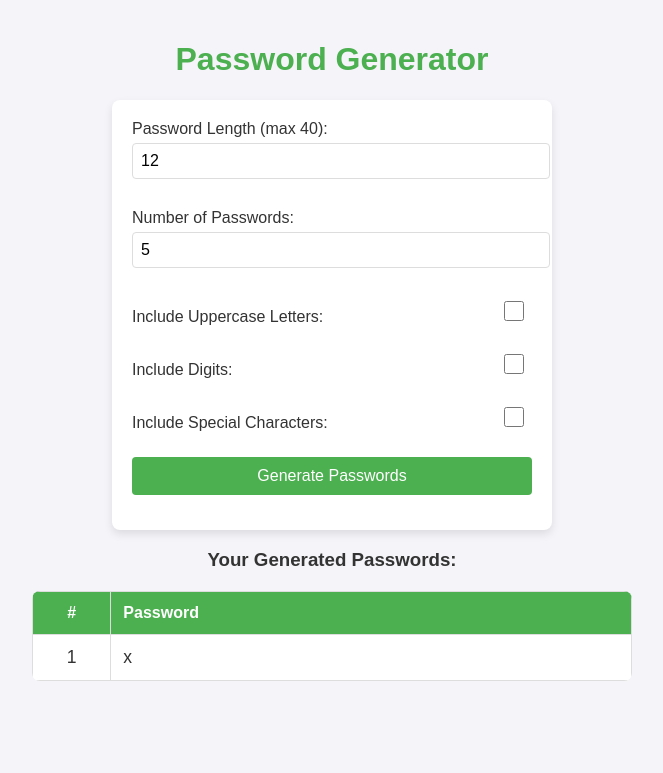
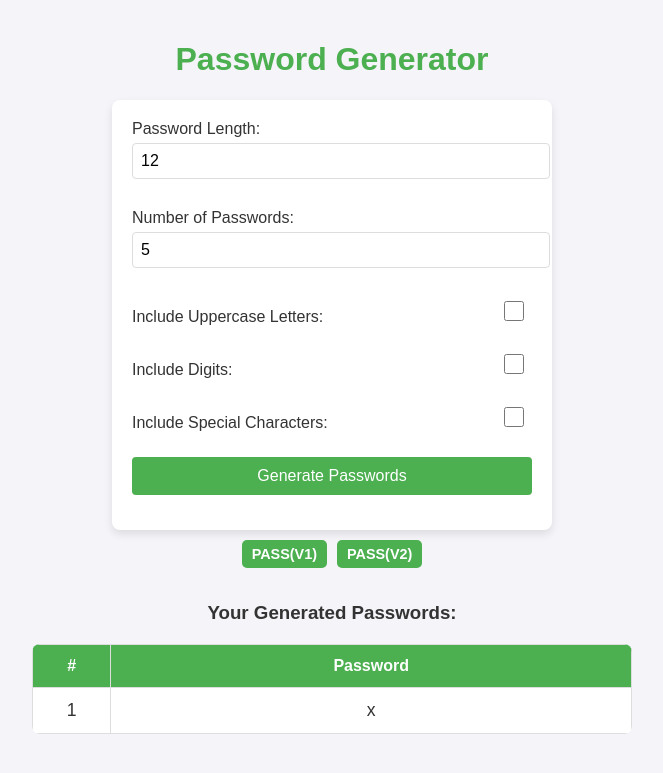
Before and after one commit to yassnemo/A-flask-password-generator-web-app, a Flask app: template templates/index.html in a window 1280 px wide. Shown: the top 773 px of the page, without its empty margins (308-971 px from the left). Run offline with Flask 3, Linux system fonts and the light colour scheme; the template is opened without the code that fills it: most values are stand-ins (such as "Sample title", 1, 10 or a date in 2020).

Commit message:
add button to generate passwords without refreshing the website

```diff
--- a/app.py
+++ b/app.py
@@ -1,17 +1,13 @@
-from flask import Flask, render_template, request, flash, redirect, url_for
 import random
 import string
 import os
+from flask import Flask, render_template, request, jsonify
 
 app = Flask(__name__)
 app.secret_key = os.urandom(24)
 
-# Function to generate a single password
 def generate_password(length, use_uppercase, use_digits, use_special_chars, special_chars):
-    # Ensure length is capped at 40
-    length = min(length, 40)
     characters = string.ascii_lowercase  # Always include lowercase characters
-
     if use_uppercase:
         characters += string.ascii_uppercase
     if use_digits:
@@ -27,7 +23,6 @@ def index():
 
     if request.method == "POST":
         try:
-            # Retrieve form data with default values
             length = int(request.form.get("length", 12))
             num_passwords = int(request.form.get("num_passwords", 5))
             use_uppercase = "uppercase" in request.form
@@ -35,21 +30,49 @@ def index():
             use_special_chars = "special_chars" in request.form
             special_chars = request.form.get("special_chars_set", string.punctuation) if use_special_chars else string.punctuation
 
-            # Input validation
-            if length < 4 or length > 40:
-                raise ValueError("Password length must be between 4 and 40.")
-            if num_passwords < 1 or num_passwords > 30:
-                raise ValueError("You must generate between 1 and 30 passwords.")
+            if length < 4:
+                raise ValueError("Password length must be at least 4.")
+            if num_passwords < 1:
+                raise ValueError("You must generate at least one password.")
 
-            # Generate passwords
             for _ in range(num_passwords):
                 password = generate_password(length, use_uppercase, use_digits, use_special_chars, special_chars)
                 passwords.append(password)
 
-        except ValueError as e:
-            flash(str(e), "error")
+        except ValueError as ve:
+            passwords = [{"error": str(ve)}]
+        except Exception as e:
+            passwords = [{"error": "An unexpected error occurred."}]
 
     return render_template("index.html", passwords=passwords)
 
+# New route for AJAX
+@app.route("/generate_passwords", methods=["POST"])
+def generate_passwords():
+    try:
+        length = int(request.form.get("length", 12))
+        num_passwords = int(request.form.get("num_passwords", 5))
+        use_uppercase = "uppercase" in request.form
+        use_digits = "digits" in request.form
+        use_special_chars = "special_chars" in request.form
+        special_chars = request.form.get("special_chars_set", string.punctuation) if use_special_chars else string.punctuation
+
+        if length < 4:
+            raise ValueError("Password length must be at least 4.")
+        if num_passwords < 1:
+            raise ValueError("You must generate at least one password.")
+
+        passwords = []
+        for _ in range(num_passwords):
+            password = generate_password(length, use_uppercase, use_digits, use_special_chars, special_chars)
+            passwords.append(password)
+
+        return jsonify(passwords=passwords)  # Send passwords as JSON
+
+    except ValueError as ve:
+        return jsonify(error=str(ve))
+    except Exception as e:
+        return jsonify(error="An unexpected error occurred.")
+
 if __name__ == "__main__":
     app.run(debug=True)
--- a/static/styles.css
+++ b/static/styles.css
@@ -169,3 +169,58 @@ li {
     color: #4CAF50;
     text-align: center;
 }
+
+/* Style for the buttons container */
+.buttons {
+    margin-top: 10px;
+    display: flex;
+    gap: 10px;
+    justify-content: center;  /* Center the buttons */
+}
+
+/* Style for each button */
+#generateV1Btn, #generateV2Btn {
+    background-color: #4CAF50;  /* Green color */
+    color: white;
+    border: none;
+    cursor: pointer;
+    font-size: 0.9rem;  /* Smaller font size */
+    border-radius: 5px;  /* Slightly rounded corners */
+    padding: 6px 10px;  /* Smaller padding for a more compact button */
+    font-weight: bold;  /* Make the text bold */
+    text-transform: uppercase;  /* Make the text uppercase */
+    transition: background-color 0.3s ease;
+    width: auto;  /* Allow the button to adjust width based on content */
+}
+
+/* Hover effect for the buttons */
+#generateV1Btn:hover, #generateV2Btn:hover {
+    background-color: #45a049;  /* Slightly darker green */
+}
+
+/* Additional table styling for the layout consistency */
+table {
+    width: 100%;
+    border-collapse: collapse;
+    margin-top: 20px;
+    border-radius: 8px;
+    overflow: hidden;
+}
+
+table th, table td {
+    padding: 12px;
+    text-align: center;
+}
+
+table th {
+    background-color: #4CAF50; /* Green header */
+    color: white;
+}
+
+table td {
+    background-color: white;
+}
+
+table tr:nth-child(even) td {
+    background-color: #f2f2f2;
+}
--- a/templates/index.html
+++ b/templates/index.html
@@ -5,40 +5,6 @@
     <meta name="viewport" content="width=device-width, initial-scale=1.0">
     <title>Password Generator</title>
     <link rel="stylesheet" href="{{ url_for('static', filename='styles.css') }}">
-    <script>
-        // Function to load settings from localStorage
-        function loadSettings() {
-            const length = localStorage.getItem('length') || 12;
-            const numPasswords = localStorage.getItem('numPasswords') || 5;
-            const uppercase = localStorage.getItem('uppercase') === 'true';
-            const digits = localStorage.getItem('digits') === 'true';
-            const specialChars = localStorage.getItem('specialChars') === 'true';
-
-            document.getElementById('length').value = length;
-            document.getElementById('num_passwords').value = numPasswords;
-            document.getElementById('uppercase').checked = uppercase;
-            document.getElementById('digits').checked = digits;
-            document.getElementById('special_chars').checked = specialChars;
-        }
-
-        // Function to save settings to localStorage
-        function saveSettings() {
-            const length = document.getElementById('length').value;
-            const numPasswords = document.getElementById('num_passwords').value;
-            const uppercase = document.getElementById('uppercase').checked;
-            const digits = document.getElementById('digits').checked;
-            const specialChars = document.getElementById('special_chars').checked;
-
-            localStorage.setItem('length', length);
-            localStorage.setItem('numPasswords', numPasswords);
-            localStorage.setItem('uppercase', uppercase);
-            localStorage.setItem('digits', digits);
-            localStorage.setItem('specialChars', specialChars);
-        }
-
-        // Run loadSettings on page load
-        window.onload = loadSettings;
-    </script>
 </head>
 <body>
     <h1>Password Generator</h1>
@@ -54,15 +20,15 @@
       {% endif %}
     {% endwith %}
 
-    <form method="POST" onsubmit="saveSettings()">
+    <form method="POST">
         <div class="form-group">
-            <label for="length">Password Length (max 40):</label>
-            <input type="number" id="length" name="length" value="12" min="4" max="40" required>
+            <label for="length">Password Length:</label>
+            <input type="number" id="length" name="length" value="12" min="4" required>
         </div>
 
         <div class="form-group">
             <label for="num_passwords">Number of Passwords:</label>
-            <input type="number" id="num_passwords" name="num_passwords" value="5" min="1" max="30" required>
+            <input type="number" id="num_passwords" name="num_passwords" value="5" min="1" required>
         </div>
 
         <div class="form-group checkbox-group">
@@ -83,9 +49,15 @@
         <button type="submit">Generate Passwords</button>
     </form>
 
+    <!-- New Buttons -->
+    <div class="buttons">
+        <button id="generateV1Btn">Pass(V1)</button>
+        <button id="generateV2Btn">Pass(V2)</button>
+    </div>
+
     {% if passwords %}
         <h3>Your Generated Passwords:</h3>
-        <table class="passwords-table">
+        <table>
             <thead>
                 <tr>
                     <th>#</th>
@@ -93,14 +65,73 @@
                 </tr>
             </thead>
             <tbody>
-                {% for i in range(passwords|length) %}
+                {% for password in passwords %}
                     <tr>
-                    <td>{{ i + 1 }}</td>  <!-- Starting index from 1 -->
-                    <td>{{ passwords[i] }}</td>
+                        <td>{{ loop.index }}</td>
+                        <td>{{ password }}</td>
                     </tr>
                 {% endfor %}
             </tbody>
         </table>
     {% endif %}
+
+    <script>
+        // When the "Generate Pass(V1)" button is clicked
+        document.getElementById("generateV1Btn").addEventListener("click", function() {
+            generatePasswords('V1');
+        });
+
+        // When the "Generate Pass(V2)" button is clicked
+        document.getElementById("generateV2Btn").addEventListener("click", function() {
+            generatePasswords('V2');
+        });
+
+        // General function to generate passwords based on version
+        function generatePasswords(version) {
+            const length = document.getElementById("length").value;
+            const numPasswords = document.getElementById("num_passwords").value;
+            const useUppercase = document.getElementById("uppercase").checked;
+            const useDigits = document.getElementById("digits").checked;
+            const useSpecialChars = document.getElementById("special_chars").checked;
+
+            // AJAX request to generate new passwords
+            const formData = new FormData();
+            formData.append("length", length);
+            formData.append("num_passwords", numPasswords);
+            formData.append("uppercase", useUppercase);
+            formData.append("digits", useDigits);
+            formData.append("special_chars", useSpecialChars);
+
+            fetch("/generate_passwords", {
+                method: "POST",
+                body: formData
+            })
+            .then(response => response.json())
+            .then(data => {
+                if (data.error) {
+                    alert(data.error);  // Show error if any
+                } else {
+                    // Clear existing passwords and append new ones
+                    const tableBody = document.querySelector("table tbody");
+                    tableBody.innerHTML = "";  // Clear existing rows
+
+                    data.passwords.forEach((password, index) => {
+                        const row = document.createElement("tr");
+
+                        const numberCell = document.createElement("td");
+                        numberCell.textContent = index + 1;
+                        row.appendChild(numberCell);
+
+                        const passwordCell = document.createElement("td");
+                        passwordCell.textContent = password;
+                        row.appendChild(passwordCell);
+
+                        tableBody.appendChild(row);
+                    });
+                }
+            })
+            .catch(error => alert("Error: " + error));
+        }
+    </script>
 </body>
 </html>
```
Lines whose indentation alone changed are shown as unchanged.
